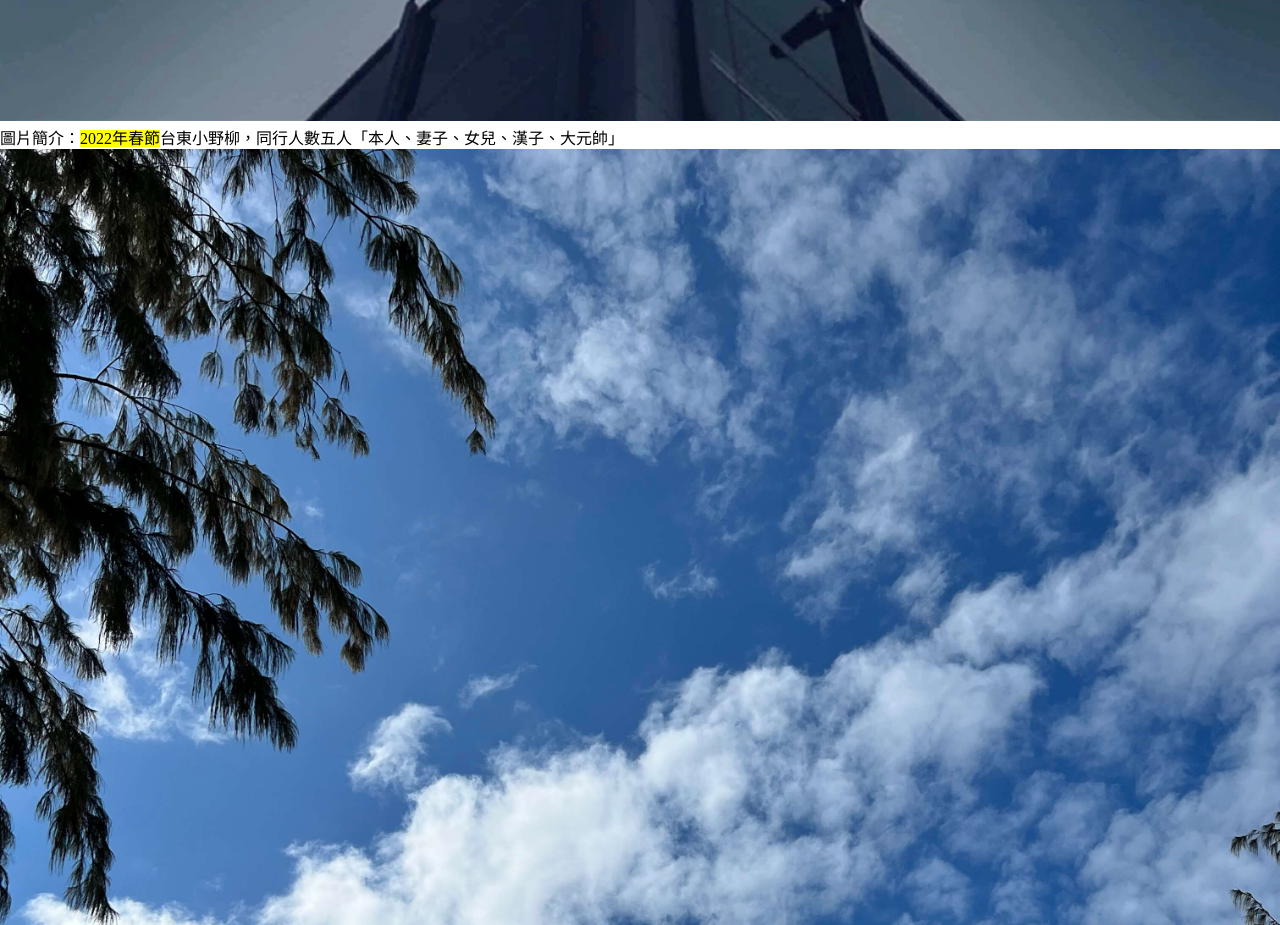
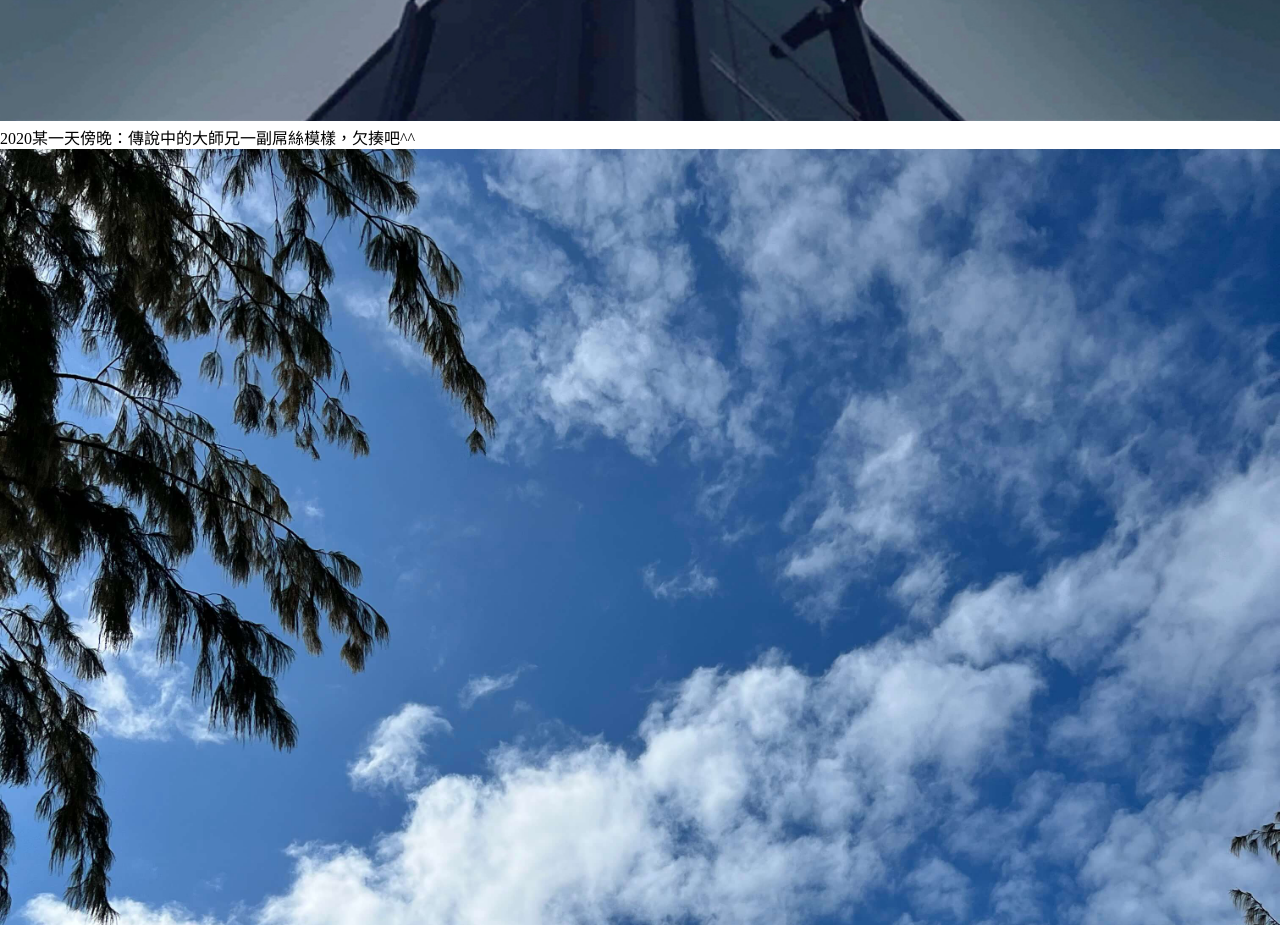
Before and after one commit to agqyhapwj/workMemoir, a plain HTML site: page index.html in a window 1280 px wide. Shown: the part 1640-2565 px from the top of the page. Drawn offline with Linux system fonts and the light colour scheme; files whose address does not match are found by name.

Commit message:
2022 0408更改文字內容

```diff
--- a/index.html
+++ b/index.html
@@ -82,7 +82,7 @@
                     </div>
 
                     <div class="PhotoBrief">
-                        圖片簡介：<mark>2022年春節</mark>台東小野柳，同行人數五人「本人、妻子、女兒、漢子、大元帥」
+                        2020某一天傍晚：傳說中的大師兄一副屌絲模樣，欠揍吧^^
                     </div>
                 </section>
 
```
